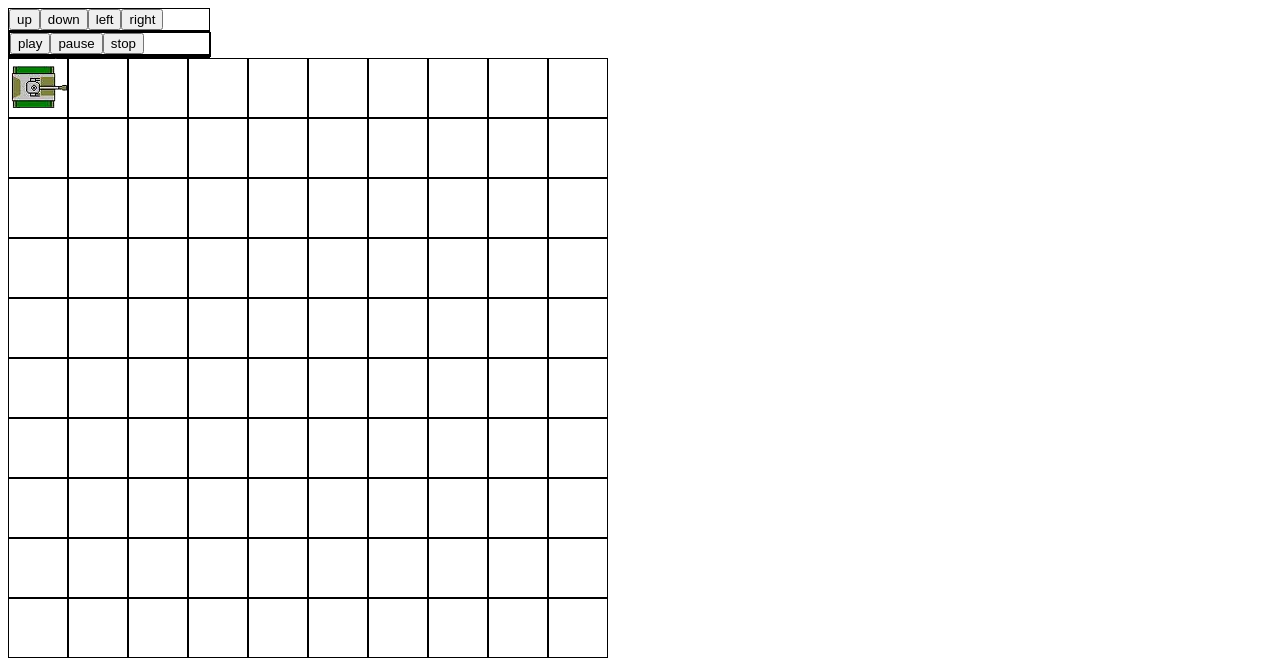
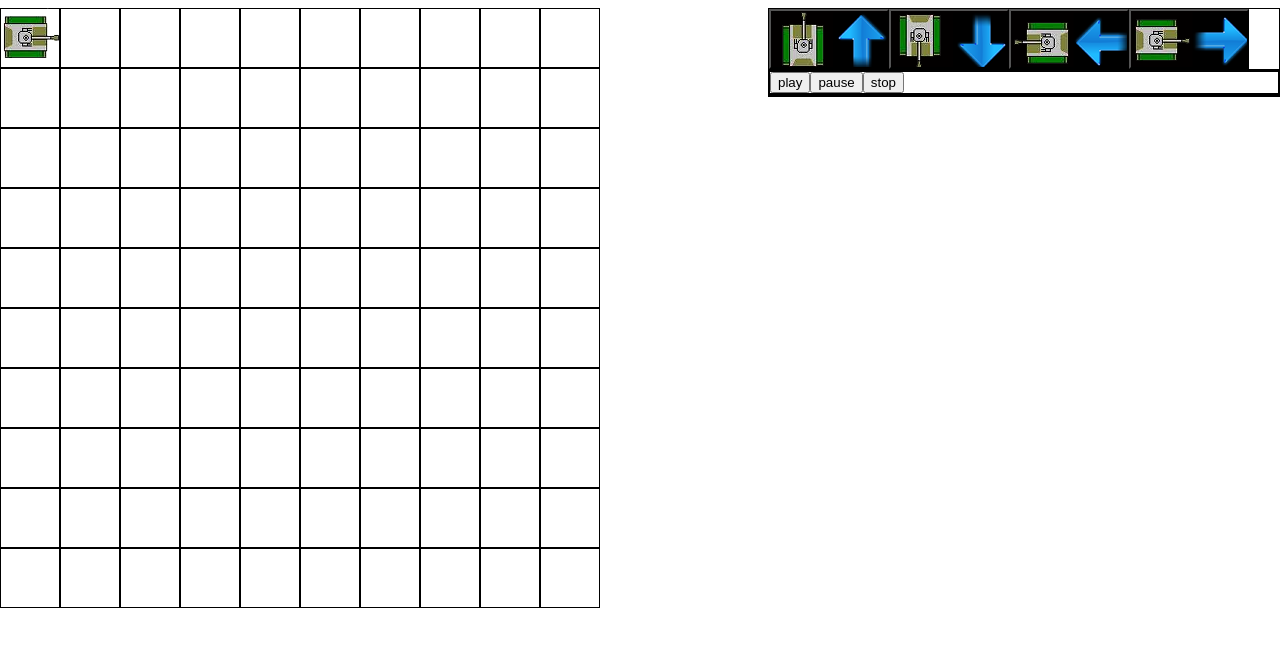
Before and after one commit to ljonathanl/ljonathanl, a plain HTML site: page index.html in a window 1280 px wide. Drawn offline with Linux system fonts and the light colour scheme.

Commit message:
Actions images

```diff
--- a/index.html
+++ b/index.html
@@ -18,23 +18,46 @@
 			height: 60px;
 		}
 
+		.action {
+			box-sizing: border-box;
+			width: 120px;
+			height: 60px;
+		}
+
+		.up {
+			background-image: url('images/up.png');
+		}
+
+		.down {
+			background-image: url('images/down.png');
+		}
+
+		.left {
+			background-image: url('images/left.png');
+		}
+
+		.right {
+			background-image: url('images/right.png');
+		}
+
 		.grid {
 			position: relative;
 		}
 
 		.script {
 			border: 1px solid #000;
-			width: 200px;
 		}
 
 		.actions {
 			border: 1px solid #000;
-			width: 200px;
 		}
 
 		.control {
 			border: 1px solid #000;
-			width: 200px;
+		}
+
+		.availableActions {
+			border: 1px solid #000;
 		}
 
 		td {
@@ -46,9 +69,17 @@
 			border-spacing: 0px;
 		}
 
-		.availableActions {
-			border: 1px solid #000;
-			width: 200px;
+
+		.gridContainer {
+			width: 60%;
+			position: absolute;
+			left: 0;
+		}
+
+		.scriptContainer {
+			width: 40%;
+			position: absolute;
+			right: 0;
 		}
 
 		</style>
@@ -60,7 +91,8 @@
 		<script type="text/javascript" src="lib/Tween.js"></script>
 	</head>
 	<body>
-
+		<div class="gridContainer"></div>
+		<div class="scriptContainer"></div>
 	<script type="text/javascript" src="index.js"></script>
 	</body>
 </html>
--- a/index.js
+++ b/index.js
@@ -156,7 +156,6 @@ var Script = (function () {
     };
     Script.prototype.addActionView = function (action) {
         var button = document.createElement("button");
-        button.textContent = action.name;
         button.className = "action " + action.name;
         this.actionsView.appendChild(button);
     };
@@ -216,7 +215,6 @@ var AvailableActions = (function () {
     AvailableActions.prototype.addActionView = function (action) {
         var _this = this;
         var button = document.createElement("button");
-        button.textContent = action.name;
         button.className = "action " + action.name;
         button.onclick = function () {
             _this.script.add(action);
@@ -288,6 +286,9 @@ var right = new Action("right", function (world, callback) {
 
 availableActions.add(up).add(down).add(left).add(right);
 
-document.body.appendChild(availableActions.view);
-document.body.appendChild(script.view);
-document.body.appendChild(gridMap.view);
+var gridContainer = document.querySelector(".gridContainer");
+var scriptContainer = document.querySelector(".scriptContainer");
+
+gridContainer.appendChild(gridMap.view);
+scriptContainer.appendChild(availableActions.view);
+scriptContainer.appendChild(script.view);
```
Also changed, not shown: images/down.png (added), images/left.png (added), images/right.png (added), images/up.png (added), 1 other file.
